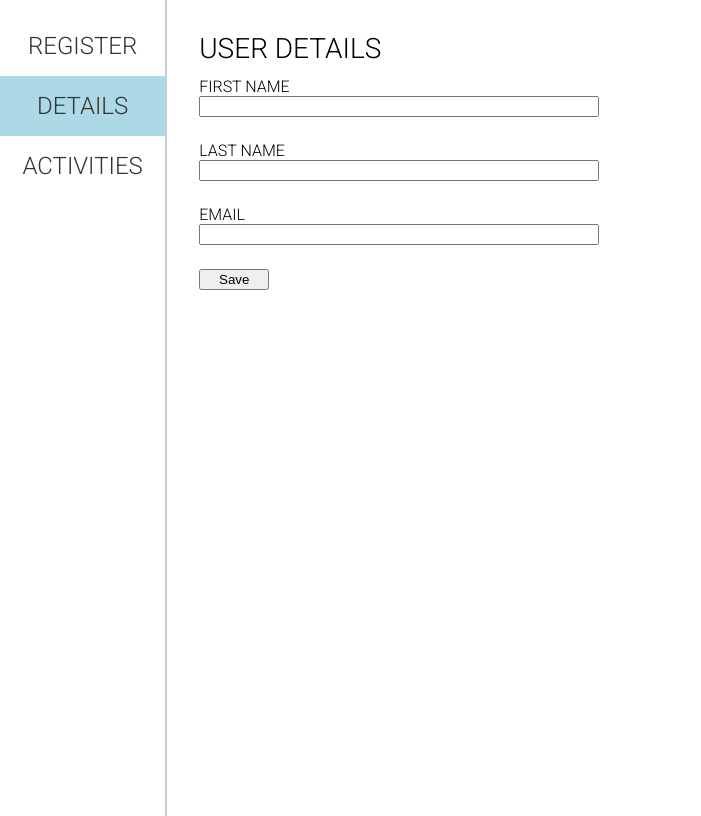
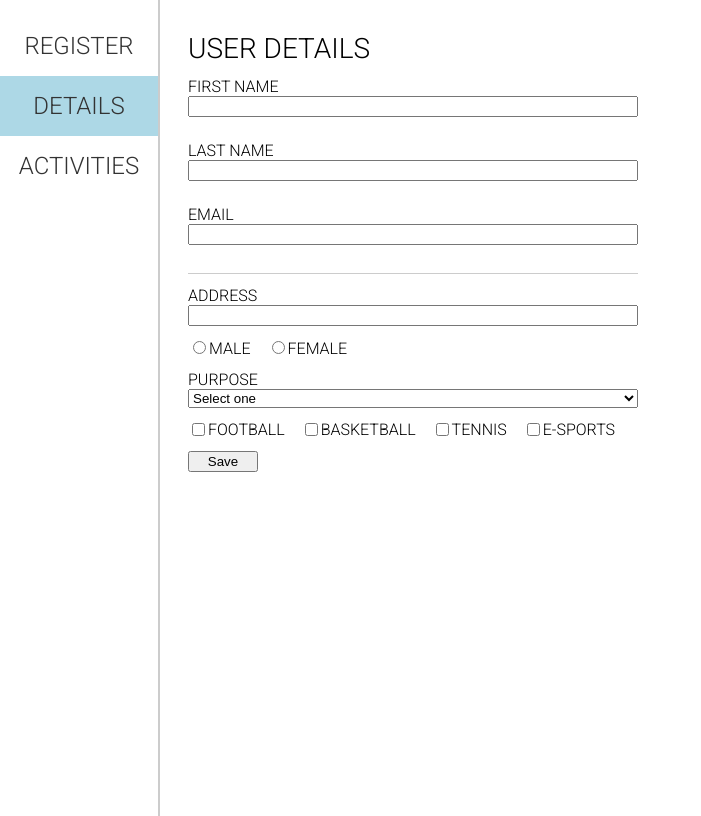
Before and after one commit to nicolabe/assignment-form, a Vue app: page /#/details in a window 1280 px wide. Shown: the whole page, without its empty margins (0-701 px from the left). Built offline with nearby package versions, Linux system fonts and the light colour scheme.

Commit message:
allow extending of user form

```diff
--- a/src/App.vue
+++ b/src/App.vue
@@ -51,7 +51,7 @@ body {
   font-family: Roboto;
   display: flex;
   height: 100%;
-  width: 900px;
+  width: 1000px;
 }
 
 #sidebar {
@@ -62,7 +62,7 @@ body {
 }
 
 #content {
-  flex: 4;
+  flex: 5;
   padding: 32px;
 }
 
--- a/src/components/Sidebar.vue
+++ b/src/components/Sidebar.vue
@@ -30,6 +30,8 @@ export default {
 <style scoped>
   aside {
     height: 100%;
+    position: fixed;
+    width: 160px;
   }
   nav {
     text-transform: uppercase;
--- a/src/components/UserForm.vue
+++ b/src/components/UserForm.vue
@@ -12,6 +12,51 @@
       <label for="email">Email</label>
       <input type="email" id="email" v-model="email" />
     </div>
+    <div class="form-divide" v-if="extended">
+      <div class="form-item">
+        <label for="address">Address</label>
+        <input type="text" id="address" v-model="address" maxlength="50" />
+      </div>
+      <div class="form-radio">
+        <div class="form-radio-container">
+          <input type="radio" id="male" value="Male" v-model="gender">
+          <label for="male">Male</label>
+        </div>
+        <div class="form-radio-container">
+          <input type="radio" id="female" value="Female" v-model="gender">
+          <label for="female">Female</label>
+        </div>
+      </div>
+      <div class="form-item">
+        <label for="purpose">Purpose</label>
+        <select v-model="purpose" id="purpose">
+          <option disabled value="">Select one</option>
+          <option>Business</option>
+          <option>Pleasure</option>
+          <option>Both</option>
+        </select>
+      </div>
+
+      <div class="form-checkbox">
+        <div class="form-checkbox-container">
+          <input type="checkbox" id="football" value="Football" v-model="activities">
+          <label for="football">Football</label>
+        </div>
+        <div class="form-checkbox-container">
+          <input type="checkbox" id="basketball" value="Basketball" v-model="activities">
+          <label for="basketball">Basketball</label>
+        </div>
+        <div class="form-checkbox-container">
+          <input type="checkbox" id="tennis" value="Tennis" v-model="activities">
+          <label for="tennis">Tennis</label>
+          </div>
+        <div class="form-checkbox-container">
+          <input type="checkbox" id="esports" value="E-sports" v-model="activities">
+          <label for="esports">E-sports</label>
+        </div>
+      </div>
+
+    </div>
     <div class="form-item">
       <button type="submit">Save</button>
     </div>
@@ -22,13 +67,18 @@
 export default {
   name: "UserForm",
   props: {
-    userData: Object
+    userData: Object,
+    extended: Boolean
   },
   data: function() {
     return {
       firstName: "",
       lastName: "",
-      email: ""
+      email: "",
+      address: "",
+      gender: "",
+      purpose: "",
+      activities: []
     }
   },
   methods: {
@@ -54,11 +104,11 @@ export default {
 }
 </script>
 
-<style>
+<style scoped>
   form {
     display: flex;
     flex-direction: column;
-    width: 400px;
+    width: 450px;
   }
 
   label {
@@ -72,9 +122,32 @@ export default {
     padding: 12px 0;
   }
 
+  .form-radio {
+    display: flex;
+  }
+
+  .form-radio-container:nth-child(1) {
+    padding-right: 16px;
+  }
+
+  .form-checkbox {
+    display: flex;
+  }
+
+  .form-checkbox-container {
+    padding-right: 16px;
+    display: flex;
+    align-items: center;
+  }
+
   button {
     align-items: flex-end;
     width: 70px;
     cursor: pointer;
   }
+
+  .form-divide {
+    border-top: 1px solid #ccc;
+    margin-top: 16px;
+  }
 </style>
--- a/src/views/Details.vue
+++ b/src/views/Details.vue
@@ -5,6 +5,7 @@
       <UserForm
         v-on:notification="notification"
         v-bind:userData="userData"
+        v-bind:extended="true"
       />
     </div>
   </main>
```
